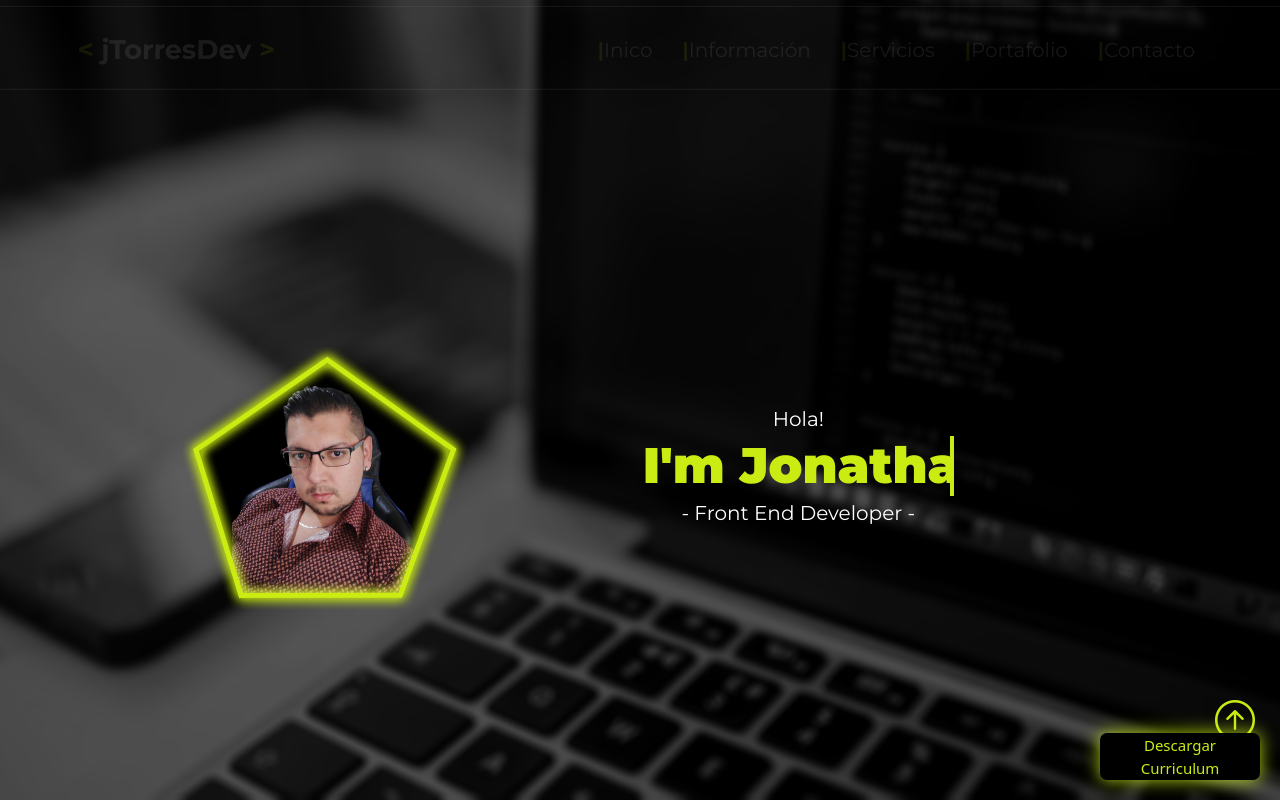
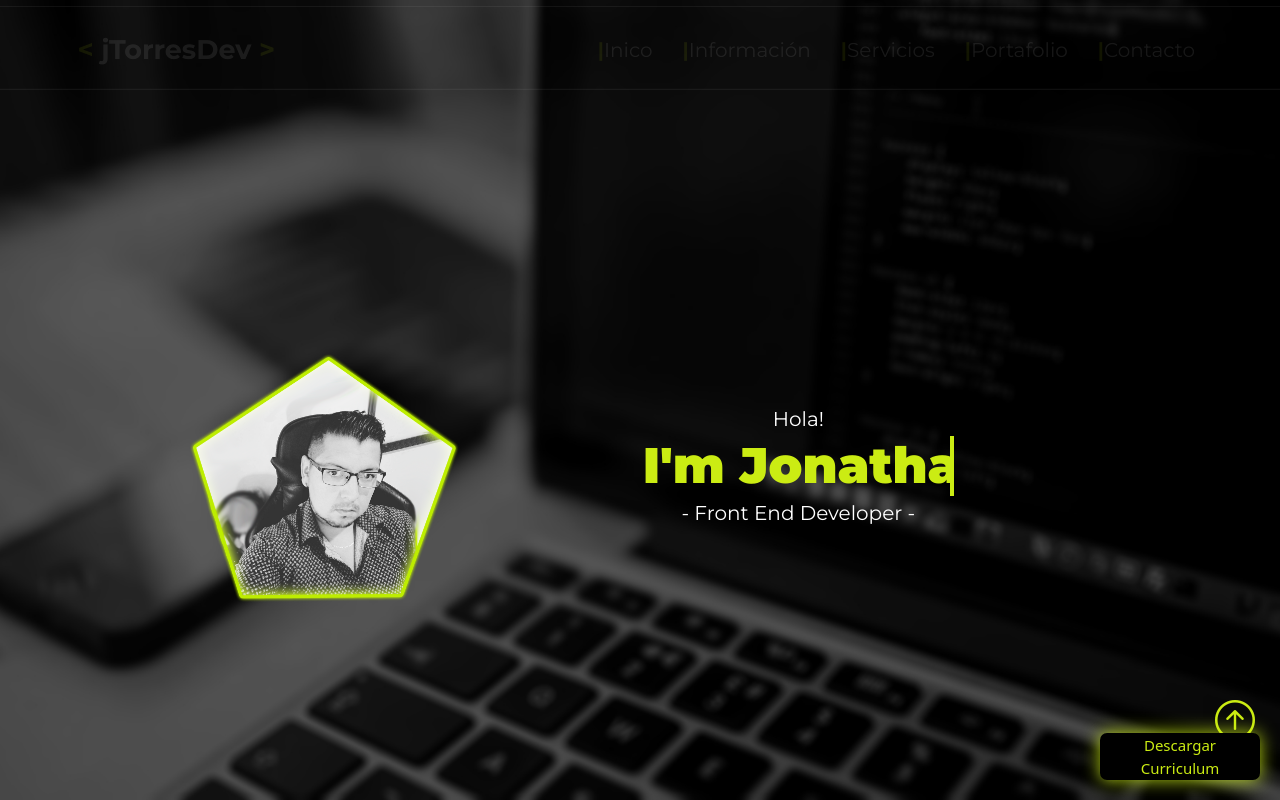
Before and after one commit to Racknar0/portfolio-react, a React (Create React App) app: page / in a window 1280 px wide. Shown: the top 800 px of the page. Built offline with nearby package versions, Linux system fonts and the light colour scheme; some icons are missing.

Commit message:
add new portfolio

```diff
--- a/src/components/Header/Header.jsx
+++ b/src/components/Header/Header.jsx
@@ -46,7 +46,7 @@ const Header = () => {
                         <div className="col-md-10">
                             <div className="row">
                                 <div className="col-md-4">
-                                    <img className="imagen mb-5 mb-md-0" src="img/camilotorres1.png" alt=""/>
+                                    <img className="imagen mb-5 mb-md-0" src="img/camilotorres_new.png" alt=""/>
                                 </div>
                                 <div className="col-md-8 d-flex flex-column justify-content-center">
                                     <div>
```
Also changed, not shown: public/img/camilotorres_new.png (added).
